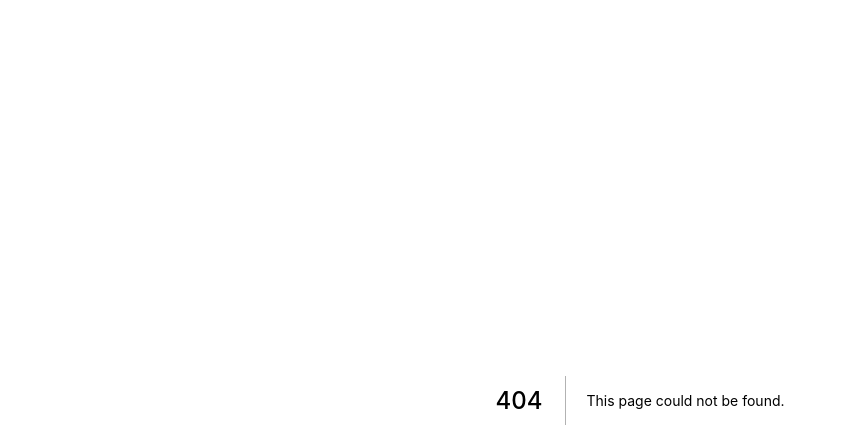
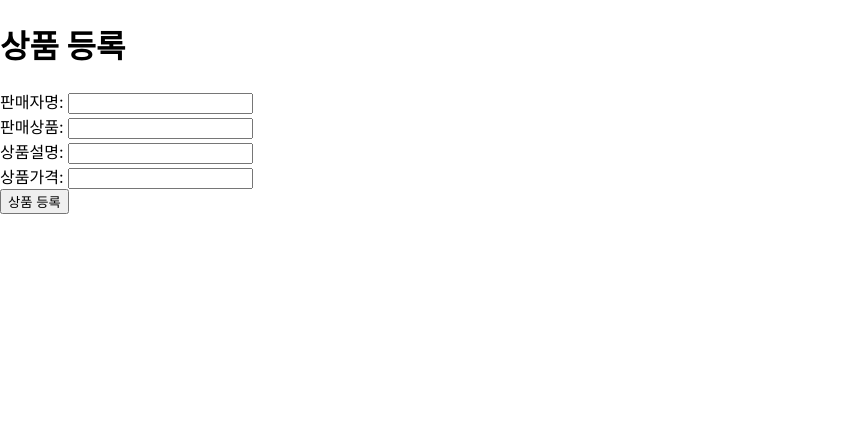
Before and after one commit to CHUNDOOIN/codecamp-quiz, a Next.js app: page /quiz-22.03.23/src/components/units/board/Product-write/ProductWrite.container in a window 1280 px wide. Before the commit this address had no page. Shown: the top 448 px of the page, without its empty margins (0-847 px from the left). Built offline with nearby package versions, Linux system fonts and the light colour scheme.

Commit message:
22.03.23 퀴즈

```diff
--- /dev/null
+++ b/pages/quiz-22.03.23/[mynumber]/edit/index.js
@@ -0,0 +1,6 @@
+// 여기는 수정하기 페이지
+import ProductWrite from "../../src/components/units/board/Product-write/ProductWrite.container";
+
+export default function ProductUpdatePage() {
+  return <ProductWrite isEdit={true}></ProductWrite>;
+}
--- /dev/null
+++ b/pages/quiz-22.03.23/new/index.js
@@ -0,0 +1,6 @@
+// 여기는 등록하기 페이지
+import ProductWrite from "../src/components/units/board/Product-write/ProductWrite.container";
+
+export default function ProductNewPage() {
+  return <ProductWrite isEdit={false}></ProductWrite>;
+}
--- /dev/null
+++ b/pages/quiz-22.03.23/src/components/units/board/Product-write/ProductWrite.container.js
@@ -0,0 +1,130 @@
+// 여기는 컨테이너 컴포넌트
+import { useState } from "react";
+import { useMutation } from "@apollo/client";
+import ProductWriteUI from "./ProductWrite.presenter";
+import { CREATE_PRODUCT, UPDATE_PRODUCT } from "./ProductWrite.queries";
+import { useRouter } from "next/router";
+
+export default function ProductWrite(props) {
+  const router = useRouter();
+
+  const [isActive, setIsActive] = useState(false);
+
+  const [mySeller, setMySeller] = useState("");
+  const [myName, setMyName] = useState("");
+  const [myDetail, setMyDetail] = useState("");
+  const [myPrice, setMyPrice] = useState("");
+
+  const [data, setData] = useState("");
+  const [createProduct] = useMutation(CREATE_PRODUCT);
+  const [updateProduct] = useMutation(UPDATE_PRODUCT);
+
+  const onClickUpdate = async () => {
+    await updateProduct({
+      variables: {
+        seller: mySeller,
+        productId: router.query.mynumber,
+        updateProductInput: {
+          name: myName,
+          detail: myDetail,
+          price: Number(myPrice),
+        },
+      },
+    });
+    alert("상품 수정 성공!!!");
+    router.push(`/quiz-22.03.23/${router.query.mynumber}`);
+  };
+
+  const onClickProduct = async () => {
+    // const result = await axios.get("https://koreanjson.com/posts/1") // rest-api 방식!!
+    // const result = await axios.get("https://koreanjson.com/users/1")
+    // const result = await axios.get("https://koreanjson.com/products/1")
+
+    const result = await createProduct({
+      variables: {
+        seller: mySeller,
+        createProductInput: {
+          name: myName,
+          detail: myDetail,
+          price: Number(myPrice),
+        },
+      },
+    });
+
+    alert("상품 등록 성공!!!");
+    router.push(`/quiz-22.03.23/${result.data.createProduct._id}`);
+  };
+
+  const onChangeMySeller = (event) => {
+    setMySeller(event.target.value);
+
+    if (
+      event.target.value !== "" &&
+      myName !== "" &&
+      myDetail !== "" &&
+      myPrice !== ""
+    ) {
+      setIsActive(true);
+    } else {
+      setIsActive(false);
+    }
+  };
+
+  const onChangeMyName = (event) => {
+    setMyName(event.target.value);
+
+    if (
+      mySeller !== "" &&
+      event.target.value !== "" &&
+      myDetail !== "" &&
+      myPrice !== ""
+    ) {
+      setIsActive(true);
+    } else {
+      setIsActive(false);
+    }
+  };
+
+  const onChangeMyDetail = (event) => {
+    setMyDetail(event.target.value);
+
+    if (
+      mySeller !== "" &&
+      myName !== "" &&
+      event.target.value !== "" &&
+      myPrice !== ""
+    ) {
+      setIsActive(true);
+    } else {
+      setIsActive(false);
+    }
+  };
+
+  const onChangeMyPrice = (event) => {
+    setMyPrice(event.target.value);
+
+    if (
+      mySeller !== "" &&
+      myName !== "" &&
+      myDetail !== "" &&
+      event.target.value !== ""
+    ) {
+      setIsActive(true);
+    } else {
+      setIsActive(false);
+    }
+  };
+
+  return (
+    <ProductWriteUI
+      onChangeMySeller={onChangeMySeller}
+      onChangeMyName={onChangeMyName}
+      onChangeMyDetail={onChangeMyDetail}
+      onChangeMyPrice={onChangeMyPrice}
+      onClickProduct={onClickProduct}
+      onClickUpdate={onClickUpdate}
+      isActive={isActive}
+      isEdit={props.isEdit}
+    />
+  );
+}
--- /dev/null
+++ b/pages/quiz-22.03.23/src/components/units/board/Product-write/ProductWrite.presenter.js
@@ -0,0 +1,24 @@
+// 여기는 프리젠터 컴포넌트
+import { SubmitButton, WriterInput } from "./ProductWrite.styles";
+
+export default function ProductWriteUI(props) {
+  return (
+    <div>
+      <h1>{props.isEdit ? "상품 수정" : "상품 등록"}</h1>
+      판매자명: <input type="text" onChange={props.onChangeMySeller} />
+      <br />
+      판매상품: <input type="text" onChange={props.onChangeMyName} />
+      <br />
+      상품설명: <input type="text" onChange={props.onChangeMyDetail} />
+      <br />
+      상품가격: <input type="text" onChange={props.onChangeMyPrice} />
+      <br />
+      <SubmitButton
+        onClick={props.isEdit ? props.onClickUpdate : props.onClickProduct}
+        isActive={props.isActive}
+      >
+        {props.isEdit ? "상품 수정" : "상품 등록"}
+      </SubmitButton>
+    </div>
+  );
+}
--- /dev/null
+++ b/pages/quiz-22.03.23/src/components/units/board/Product-write/ProductWrite.queries.js
@@ -0,0 +1,30 @@
+import { gql } from "@apollo/client";
+
+export const CREATE_PRODUCT = gql`
+  mutation createProduct(
+    $seller: String
+    $createProductInput: CreateProductInput!
+  ) {
+    createProduct(seller: $seller, createProductInput: $createProductInput) {
+      _id
+      number
+      message
+    }
+  }
+`;
+
+export const UPDATE_PRODUCT = gql`
+  mutation updateProduct(
+    $productId: ID
+    $updateProductInput: UpdateProductInput!
+  ) {
+    updateProduct(
+      productId: $productId
+      updateProductInput: $updateProductInput
+    ) {
+      _id
+      number
+      message
+    }
+  }
+`;
--- /dev/null
+++ b/pages/quiz-22.03.23/src/components/units/board/Product-write/ProductWrite.styles.js
@@ -0,0 +1,5 @@
+import styled from "@emotion/styled";
+
+export const SubmitButton = styled.button`
+  background-color: ${(props) => (props.isActive ? "yellow" : "none")};
+`;
```
Also changed, not shown: pages/quiz-22.03.23/[mynumber]/index.js (added, +40 -0 lines).
